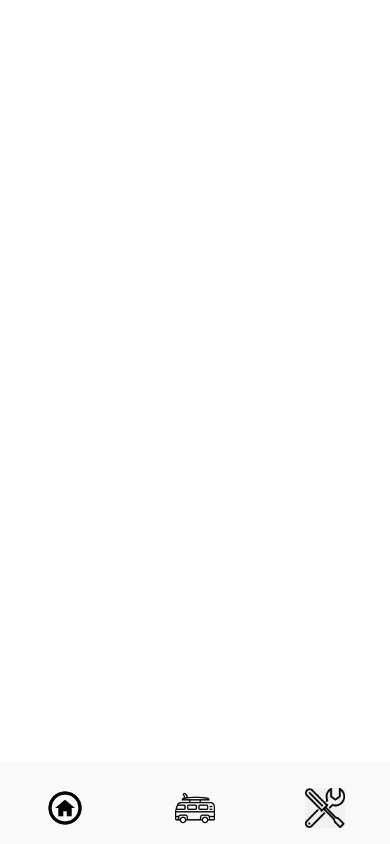
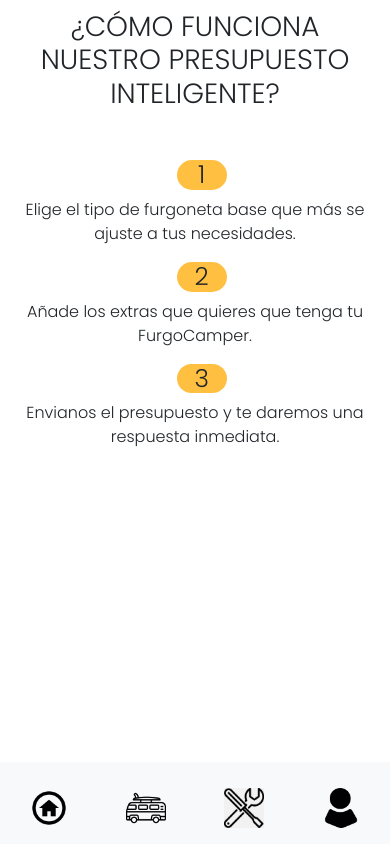
Before and after one commit to jaimebastos/TheVanning, a React (Create React App) app in the folder client/: page /quote in a window 390 px wide. Built offline with nearby package versions, Linux system fonts and the light colour scheme; no server answers; a web font is replaced by a local one.

Commit message:
begining of quote page

```diff
--- a/client/src/components/layout/Navigation/Navigation.css
+++ b/client/src/components/layout/Navigation/Navigation.css
@@ -3,7 +3,7 @@
     margin:0;
 }
 .navWeb {
-  color: #ffbf40;
+  color: #dadada;
   font: 22px "open sans condensed", sans-serif;
   font-weight: bold;
   padding-top: 60px;
--- a/client/src/components/layout/Navigation/Navigation.js
+++ b/client/src/components/layout/Navigation/Navigation.js
@@ -6,6 +6,7 @@ import "./Navigation.css";
 import Home from "./Home.png";
 import Mecanic from "./Mecanic.png";
 import Van from "./Van.png";
+import User from "./User.png";
 
 const Navigation = () => {
   return (
@@ -24,14 +25,14 @@ const Navigation = () => {
           <Nav.Link as={Link} to="/extras" className="nav-link navWeb">
             Instalaciones
           </Nav.Link>
-          <Nav.Link as={Link} to="/instalaciones" className="nav-link navWeb">
+          <Nav.Link as={Link} to="/quote/list-vans" className="nav-link navWeb">
             Camperizar
           </Nav.Link>
           <NavDropdown title="Usuario" id="basic-nav-dropdown" className="nav-link navWebDropDown">
-            <NavDropdown.Item as={Link} to="/auth/login">
+            <NavDropdown.Item as={Link} to="/auth/signup">
               Registro
             </NavDropdown.Item>
-            <NavDropdown.Item as={Link} to="/auth/signup">
+            <NavDropdown.Item as={Link} to="/auth/login">
               Inicio Sesión
             </NavDropdown.Item>
           </NavDropdown>
@@ -46,6 +47,9 @@ const Navigation = () => {
           <Nav.Link as={Link} to="/extras" className="navMob">
             <img src={Mecanic}></img>
           </Nav.Link>
+          <Nav.Link as={Link} to="/auth/signup" className="navMob">
+            <img src={User}></img>
+          </Nav.Link>
         </Nav>
       </Navbar>
     </>
--- a/client/src/components/pages/LandingPage/LandingPage.js
+++ b/client/src/components/pages/LandingPage/LandingPage.js
@@ -1,4 +1,4 @@
-import { Row, Col, Carousel } from "react-bootstrap";
+import { Row, Col } from "react-bootstrap";
 import { Link } from "react-router-dom";
 import "./LandingPage.css";
 import cover from "./cover.png";
@@ -25,10 +25,10 @@ const LandingPage = () => {
               <img src={build} alt="build"></img>
               <div className="innertext">
                 {" "}
-                <Link to="/vans" className="nav-link btn btn-outline-dark-landing buttonLink">
+                <Link to="/extras" className="nav-link btn btn-outline-dark-landing buttonLink">
                   <h3>CUSTOMIZAR</h3>
                 </Link>
-                <Link to="/vans" className="nav-link">
+                <Link to="/extras" className="nav-link">
                   <p>¿TIENES YA UNA FURGONETA? EMPIEZA AQUI</p>
                 </Link>
               </div>
@@ -51,10 +51,10 @@ const LandingPage = () => {
             <figure className="upgrade-cover relative">
               <img src={upgrade} alt="upgrade"></img>
               <div className="innertext">
-                <Link to="/vans" className="nav-link btn btn-outline-dark-landing buttonLink">
+                <Link to="/quote/list-vans" className="nav-link btn btn-outline-dark-landing buttonLink">
                   <h3>CREAR</h3>
                 </Link>
-                <Link to="/vans" className="nav-link">
+                <Link to="/quote/list-vans" className="nav-link">
                   <p>DISEÑA LA FURGONETA DE TUS SUEÑOS</p>
                 </Link>
               </div>
--- a/client/src/components/pages/Login/Login.js
+++ b/client/src/components/pages/Login/Login.js
@@ -16,7 +16,7 @@ const Login = ({ storeUser, history }) => {
 
             <hr />
 
-            <Link to="/registro" className="btn btn-dark">
+            <Link to="/auth/signup" className="btn btn-dark">
               Registrarse
             </Link>
           </Col>
--- a/client/src/components/pages/NewExtra/NewExtra.js
+++ b/client/src/components/pages/NewExtra/NewExtra.js
@@ -50,7 +50,7 @@ class NewExtra extends Component {
     uploadData.append("imageData", e.target.files[0]);
 
     this.uploadsService
-      .uploadimage(uploadData)
+      .uploadSingleImage(uploadData)
       .then(response => {
         const extraCopy = { ...this.state.extra };
         extraCopy.image = response.data.secure_url
--- /dev/null
+++ b/client/src/components/pages/Quote/QuotepageDesign/QuotePage.css
@@ -0,0 +1,22 @@
+.quoteList{
+    padding-top: 150px;
+}
+.quoteList h1{
+  margin-bottom: 50px;
+}
+.quoteList h2{
+  width: 50px;
+  background-color: #ffbf40;
+  border-radius: 20px;
+  text-align: center;
+}
+@media screen and (max-width: 765px) {
+
+  .quoteList {
+    text-align: center;
+   padding-top: 10px;
+  }
+  .quoteList h2 {
+    margin-left: 45%;
+  }
+}
--- /dev/null
+++ b/client/src/components/pages/Quote/QuotepageDesign/QuotePage.js
@@ -0,0 +1,48 @@
+import { Row, Col, Container } from "react-bootstrap";
+import "./QuotePage.css";
+
+const QuotePage = () => {
+  return (
+    <>
+      <section className="quoteList">
+        <Container>
+          <h1>¿CÓMO FUNCIONA NUESTRO PRESUPUESTO INTELIGENTE?</h1>
+          <Row>
+            <Col md={4}>
+              <Row>
+                <Col md={2}>
+                  <h2>1</h2>
+                </Col>
+                <Col md={10}>
+                  <p>Elige el tipo de furgoneta base que más se ajuste a tus necesidades.</p>
+                </Col>
+              </Row>
+            </Col>
+            <Col md={4}>
+              <Row>
+                <Col md={2}>
+                  <h2>2</h2>
+                </Col>
+                <Col md={10}>
+                  <p>Añade los extras que quieres que tenga tu FurgoCamper.</p>
+                </Col>
+              </Row>
+            </Col>
+            <Col md={4}>
+              <Row>
+                <Col md={2}>
+                  <h2>3</h2>
+                </Col>
+                <Col md={10}>
+                  <p>Envianos el presupuesto y te daremos una respuesta inmediata. </p>
+                </Col>
+              </Row>
+            </Col>
+          </Row>
+        </Container>
+      </section>
+    </>
+  );
+};
+
+export default QuotePage;
--- a/client/src/components/pages/Signup/Signup.js
+++ b/client/src/components/pages/Signup/Signup.js
@@ -6,14 +6,12 @@ import './signup.css'
 const Signup = ({ history }) => {
 
     return (
-
       <Container>
-
         <Row className="justify-content-center auth">
-
           <Col md={6}>
-
             <h1>Registro de usuario</h1>
+            <hr />
+            <p>¿Ya tienes un perfil personal?<Link to='/auth/login'>Iniciar Sesión</Link></p>
 
             <hr />
 
@@ -21,15 +19,10 @@ const Signup = ({ history }) => {
 
             <hr />
 
-                    <Link to="/auth/login" className="btn btn-dark">Iniciar sesión</Link>
-
           </Col>
-
         </Row>
-
       </Container>
-
-    )
+    );
 }
 
 export default Signup
--- a/client/src/components/pages/Signup/signup.css
+++ b/client/src/components/pages/Signup/signup.css
@@ -1,3 +1,11 @@
 .auth{
     padding-top: 150px;
 }
+
+
+@media screen and (max-width: 991px) {
+
+  .auth{
+    padding-top: 80px;
+  }
+}
--- a/client/src/components/pages/Vans/Van-card.js
+++ b/client/src/components/pages/Vans/Van-card.js
@@ -11,7 +11,7 @@ const VanCard = ({ name, caption, image, price, _id }) => {
 
     return (
         <Col md={4}>
-            <Card className="van-card">
+            <Card className="van-card" >
 
                 <Card.Img variant="top" src={image[0]} />
 
--- a/client/src/components/routes/Routes.js
+++ b/client/src/components/routes/Routes.js
@@ -10,6 +10,7 @@ import Signup from '../pages/Signup/Signup'
 import FilteredExtras from '../pages/ExtrasFilter/ExtrasFilter'
 import QuoteCard from '../pages/Quote/QuoteBaseCard'
 import LandingPage from '../pages/LandingPage/LandingPage'
+import QuotePage from '../pages/Quote/QuotepageDesign/QuotePage'
 
 
 
@@ -18,16 +19,18 @@ const Routes = ({ storeUser, loggedUser }) => {
       <Switch>
         <Route path="/" exact render={() => <LandingPage />} />
         <Route path="/vans" exact render={() => <Vans />} />
-            <Route path="/vans/details/:id" render={props => <VanDetails {...props} />} />
-            <Route path="/vans/create" render={props => <NewVan history={props.history} />} />
-            <Route path="/vans/edit/:vans_id" render={props => <EditVan {...props} history={props.history} />} />
-            <Route path="/auth/signup" render={props => <Signup history={props.history} />} />
+        <Route path="/vans/details/:id" render={(props) => <VanDetails {...props} />} />
+        <Route path="/vans/create" render={(props) => <NewVan history={props.history} />} />
+        <Route path="/vans/edit/:vans_id" render={(props) => <EditVan {...props} history={props.history} />} />
+        <Route path="/auth/signup" render={(props) => <Signup history={props.history} />} />
         <Route path="/extras" exact render={() => <Extras />} />
         <Route path="/extras/create" render={(props) => <NewExtra history={props.history} />} />
-            <Route path="/auth/login" render={props => <Login storeUser={storeUser} history={props.history} />} />
+        <Route path="/auth/login" render={(props) => <Login storeUser={storeUser} history={props.history} />} />
+        <Route path="/quote" extact render={() => <QuotePage />} />
         <Route path="/quote/create" render={() => <QuoteCard loggedUser={loggedUser} />} />
         <Route path="/extras/:category" render={(props) => <FilteredExtras {...props} />} />
-        </Switch>)
+      </Switch>
+    );
 }
 
 export default Routes
--- a/client/src/service/upload.service.js
+++ b/client/src/service/upload.service.js
@@ -8,6 +8,7 @@ class UploadsService {
   }
 
   uploadimage = (imageForm) => this.app.post("/image", imageForm);
+  uploadSingleImage = (imageForm) => this.app.post("/singleImage", imageForm);
 }
 
 export default UploadsService;
```
Also changed, not shown: client/src/components/layout/Navigation/User.png (added), 1 other file (tests, documents, lock files or other folders). Lines whose indentation alone changed are shown as unchanged.
